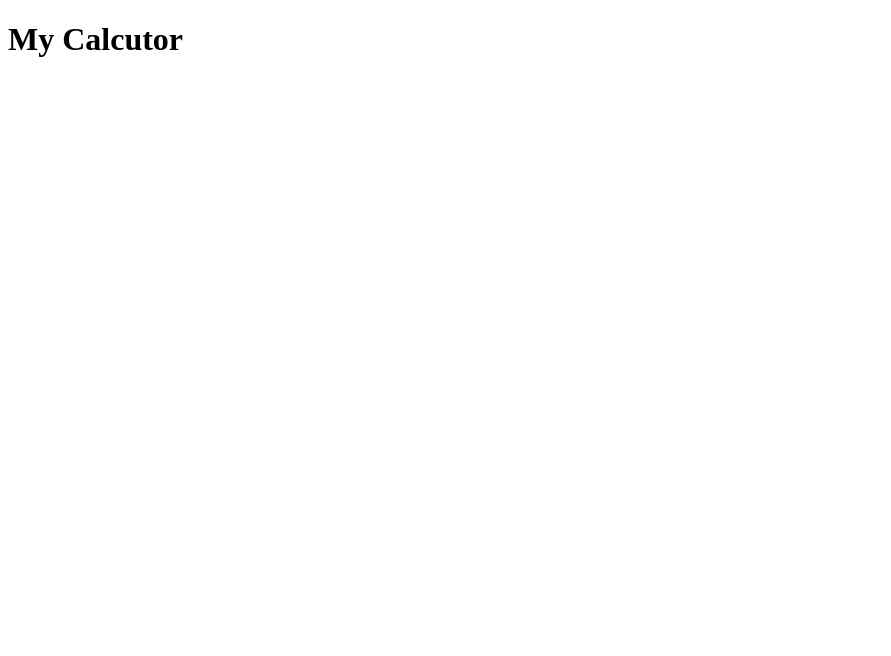
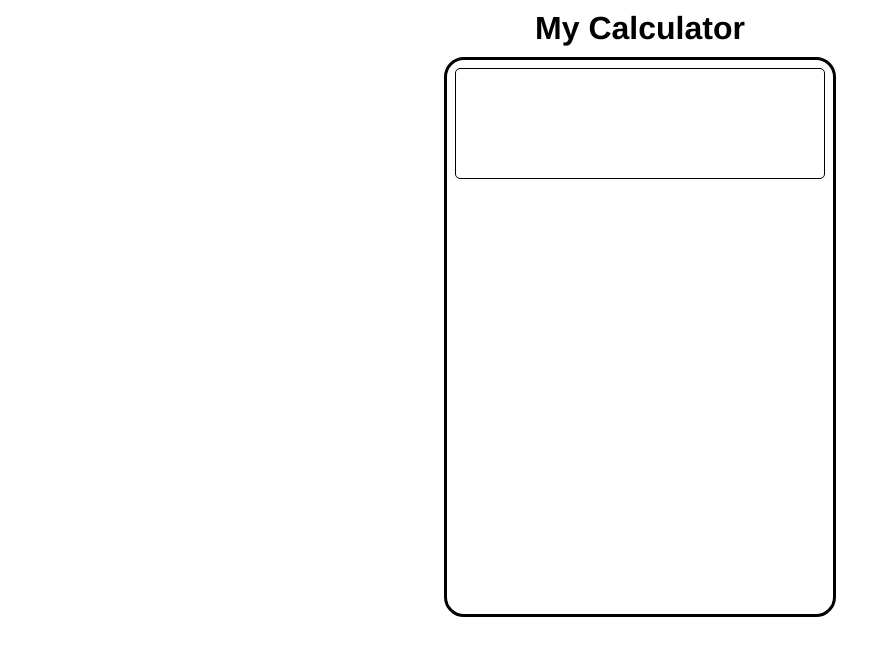
Before and after one commit to LukeBertus/calculator, a plain HTML site: page index.html in a window 1280 px wide. Shown: the whole page, without its empty margins (0-891 px from the left). Drawn offline with Linux system fonts and the light colour scheme.

Commit message:
Add title and calculator template

```diff
--- a/index.html
+++ b/index.html
@@ -4,12 +4,12 @@
     <meta charset="UTF-8">
     <meta http-equiv="X-UA-Compatible" content="IE=edge">
     <meta name="viewport" content="width=device-width, initial-scale=1.0">
-    <title>Calcutor</title>
+    <title>Calculator</title>
     <script src="script.js" defer></script>
     <link rel = "stylesheet" href = "style.css">
 </head>
 <body>
-    <h1 id = "title">My Calcutor</h1>
+    <h1 id = "title">My Calculator</h1>
     <div id = "calculator">
         <div id = "display"></div>
         <div id = "firstRow" class = "row">
--- a/script.js
+++ b/script.js
@@ -0,0 +1,3 @@
+const calculator = document.querySelector("#calculator");
+const  calculatorHeight = calculator.offsetHeight;
+calculator.style.cssText = `width: ${0.7*calculatorHeight}px`
--- a/style.css
+++ b/style.css
@@ -0,0 +1,31 @@
+* {
+    margin: 0px;
+    padding: 0px;
+    box-sizing: border-box;
+}
+
+body,
+html {
+    height: 100%;
+}
+
+#calculator {
+    height: 70%;
+    border: 3px black solid;
+    border-radius: 20px;
+    margin: 10px auto;
+}
+
+#title{
+    margin: 10px;
+    text-align: center;
+    font-family: 'Franklin Gothic Medium', 'Arial Narrow', Arial, sans-serif;
+}
+
+#display {
+    border: 1px black solid;
+    border-radius: 5px;
+    height: 20%;
+    margin: 2%;
+
+}
```
